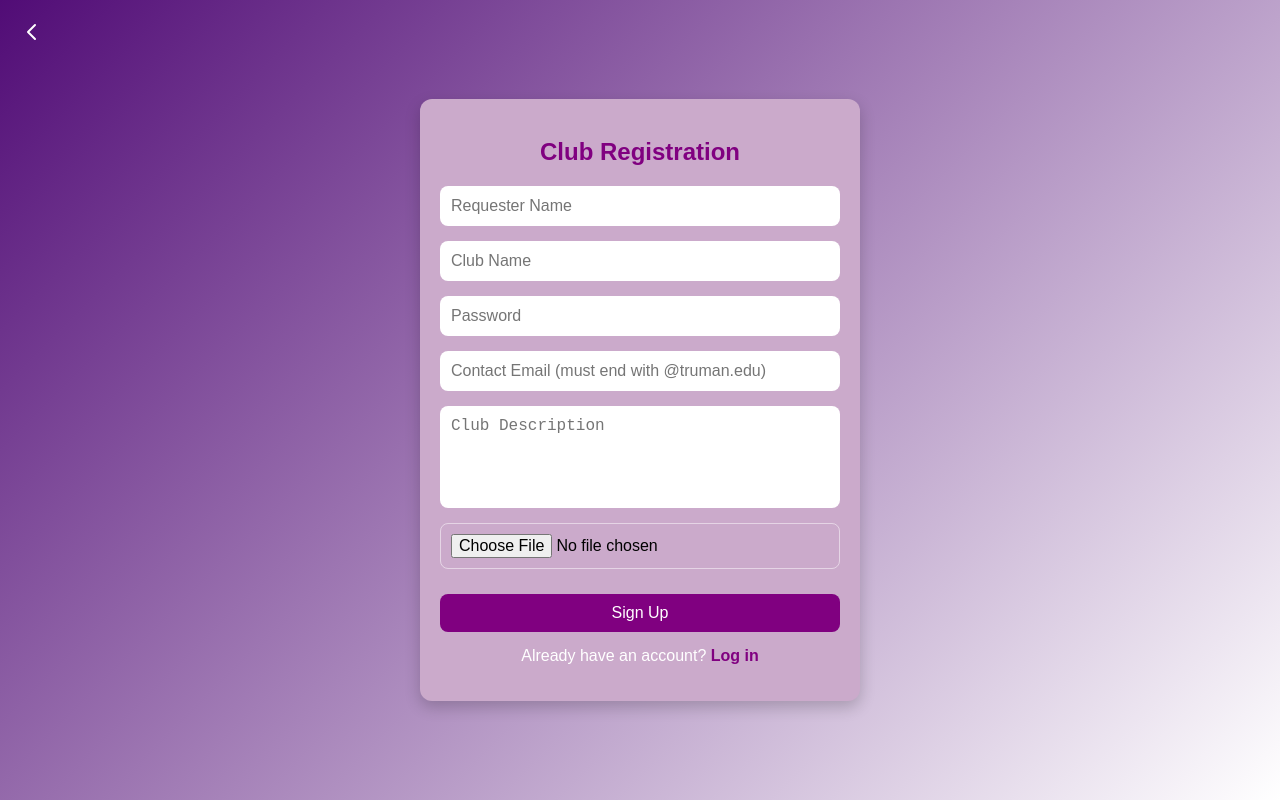
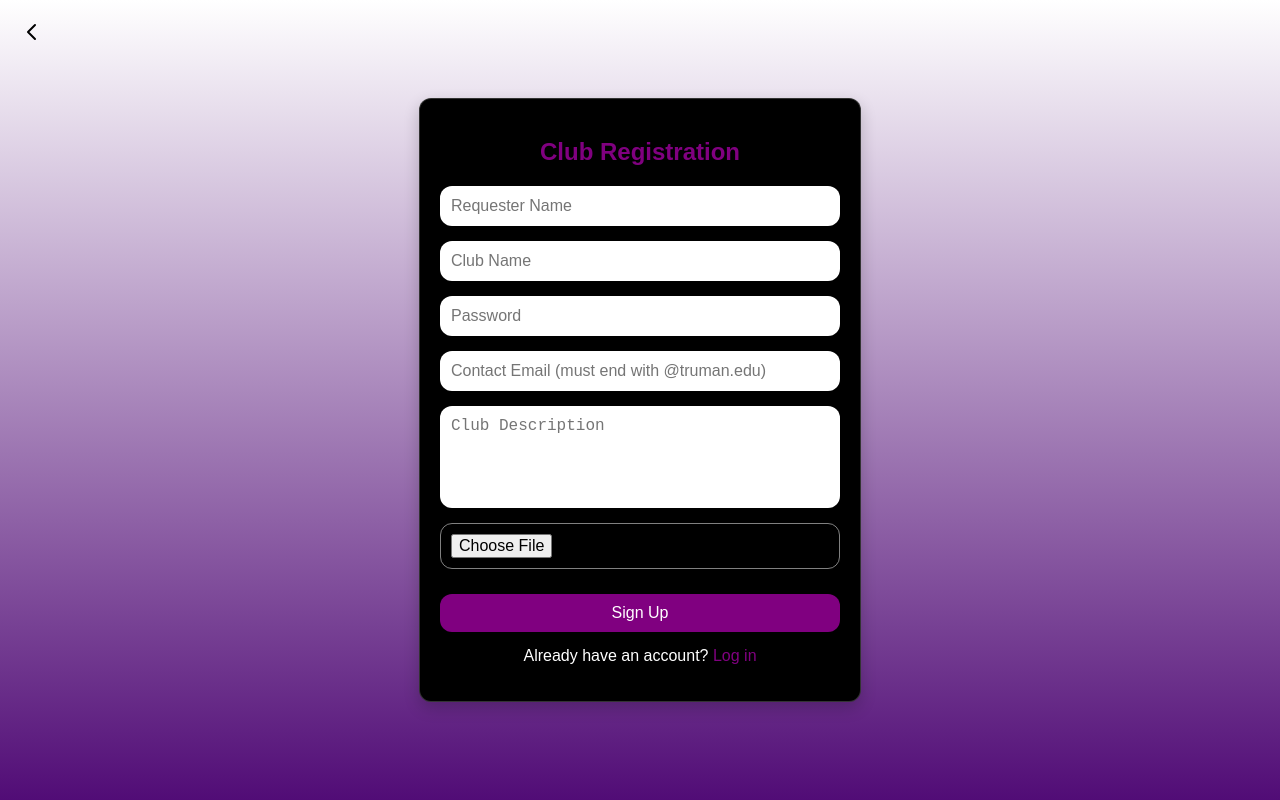
Before and after one commit to betelhemabebe-beep/cs430, a React (Create React App) app in the folder frontend/: page /register/club in a window 1280 px wide. Built offline with nearby package versions, Linux system fonts and the light colour scheme.

Commit message:
Update RegisterClub.js
changed background colour, font and stuff

```diff
--- a/frontend/src/components/RegisterClub.js
+++ b/frontend/src/components/RegisterClub.js
@@ -124,9 +124,11 @@ const styles = {
     display: 'flex',
     alignItems: 'center',
     justifyContent: 'center',
+    flexDirection: 'column',
+    textAlign: 'center',
     minHeight: '100vh',
-    background: 'linear-gradient(135deg,#510C76, #ffffff)',
-    fontFamily: 'Arial, sans-serif',
+    background: 'linear-gradient(to top,#510C76, #ffffff)',
+    fontFamily: 'Quincy CF, sans-serif',
     position: 'relative',
   },
   arrowContainer: {
@@ -138,15 +140,17 @@ const styles = {
   arrowIcon: {
     width: '24px',
     height: '24px',
-    color: '#fff',
+    color: '#000',
   },
   card: {
     width: '400px',
     padding: '20px',
+    border: '1px solid rgba(255, 255, 255, 0.2)',
     borderRadius: '12px',
     boxShadow: '0 6px 16px rgba(0, 0, 0, 0.2)',
-    backgroundColor: '#cbaacb',
+    backgroundColor: '#000000',
     textAlign: 'center',
+    transition: 'transform 0.3s ease',
   },
   title: {
     fontSize: '24px',
@@ -160,7 +164,7 @@ const styles = {
   input: {
     padding: '10px',
     marginBottom: '15px',
-    borderRadius: '8px',
+    borderRadius: '12px',
     border: '1px solid rgba(255, 255, 255, 0.5)',
     fontSize: '16px',
     outline: 'none',
@@ -168,7 +172,7 @@ const styles = {
   textarea: {
     padding: '10px',
     marginBottom: '15px',
-    borderRadius: '8px',
+    borderRadius: '12px',
     border: '1px solid rgba(255, 255, 255, 0.5)',
     fontSize: '16px',
     minHeight: '80px',
@@ -181,7 +185,7 @@ const styles = {
     backgroundColor: '#800080',
     color: '#ffffff',
     border: 'none',
-    borderRadius: '8px',
+    borderRadius: '12px',
     cursor: 'pointer',
     marginTop: '10px',
     transition: 'background-color 0.3s ease',
@@ -193,7 +197,6 @@ const styles = {
   link: {
     color: '#800080',
     textDecoration: 'none',
-    fontWeight: 'bold',
   },
 };
 
```
